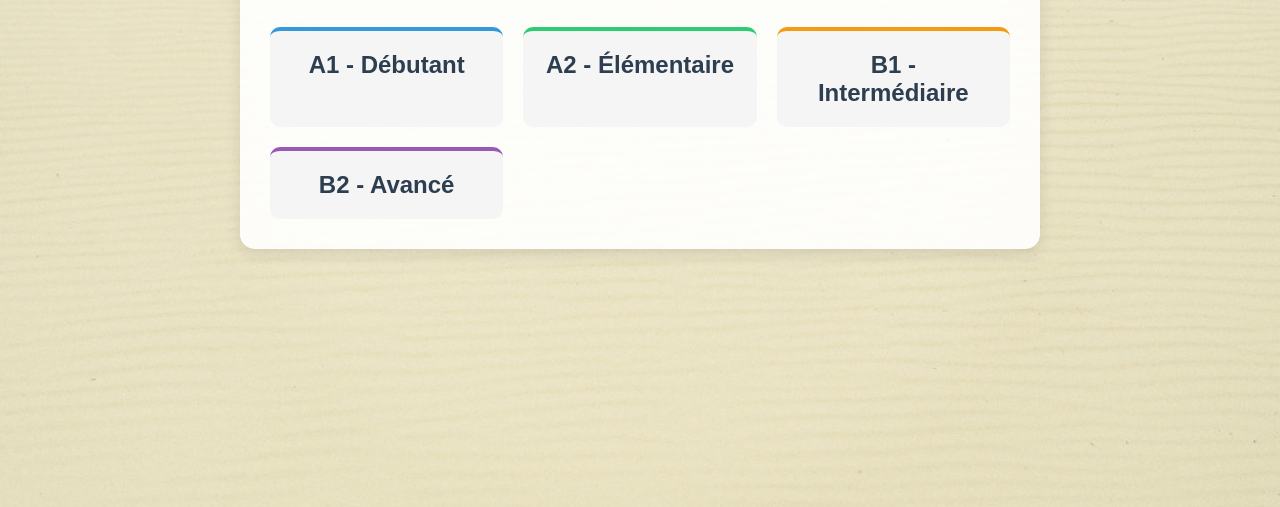
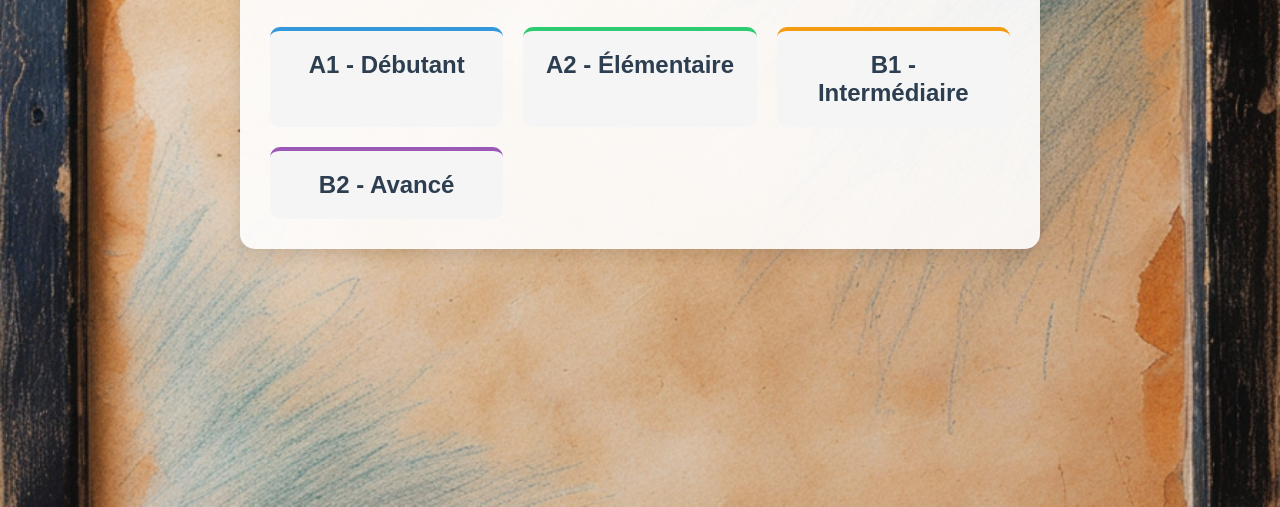
Before and after one commit to Pascal-Casier/siteJeuFrancais1, a plain HTML site: page index.html in a window 1280 px wide. Shown: the part 293-800 px from the top of the page. Drawn offline with Linux system fonts and the light colour scheme.

Commit message:
style with tableau noir

```diff
--- a/styles.css
+++ b/styles.css
@@ -285,7 +285,7 @@ body {
 }
 
 body {
-    background: url('Papier1024.jpg') no-repeat center center fixed;
+    background: url('tableaunoir2.jpg') no-repeat center center fixed;
     background-size: cover;
     background-color: #f9f9f9; /* Couleur de fallback */
 }
```
